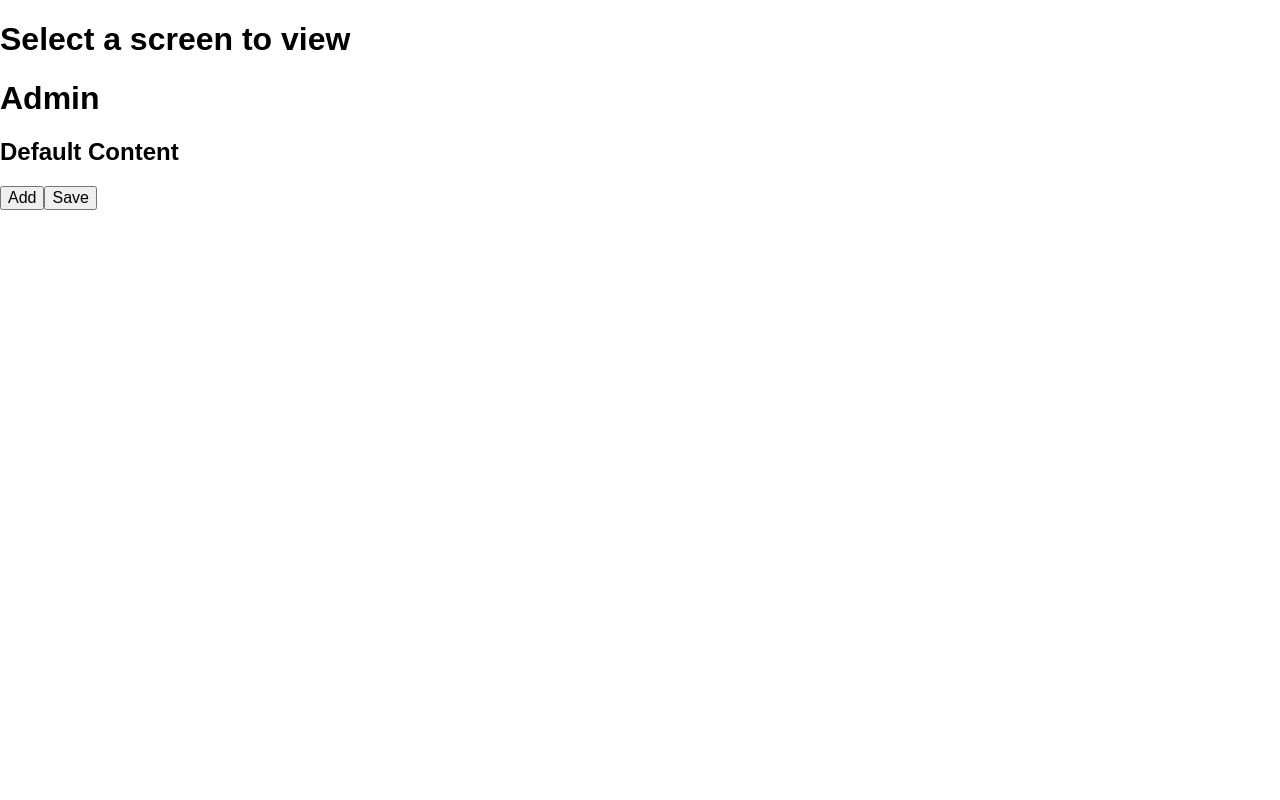
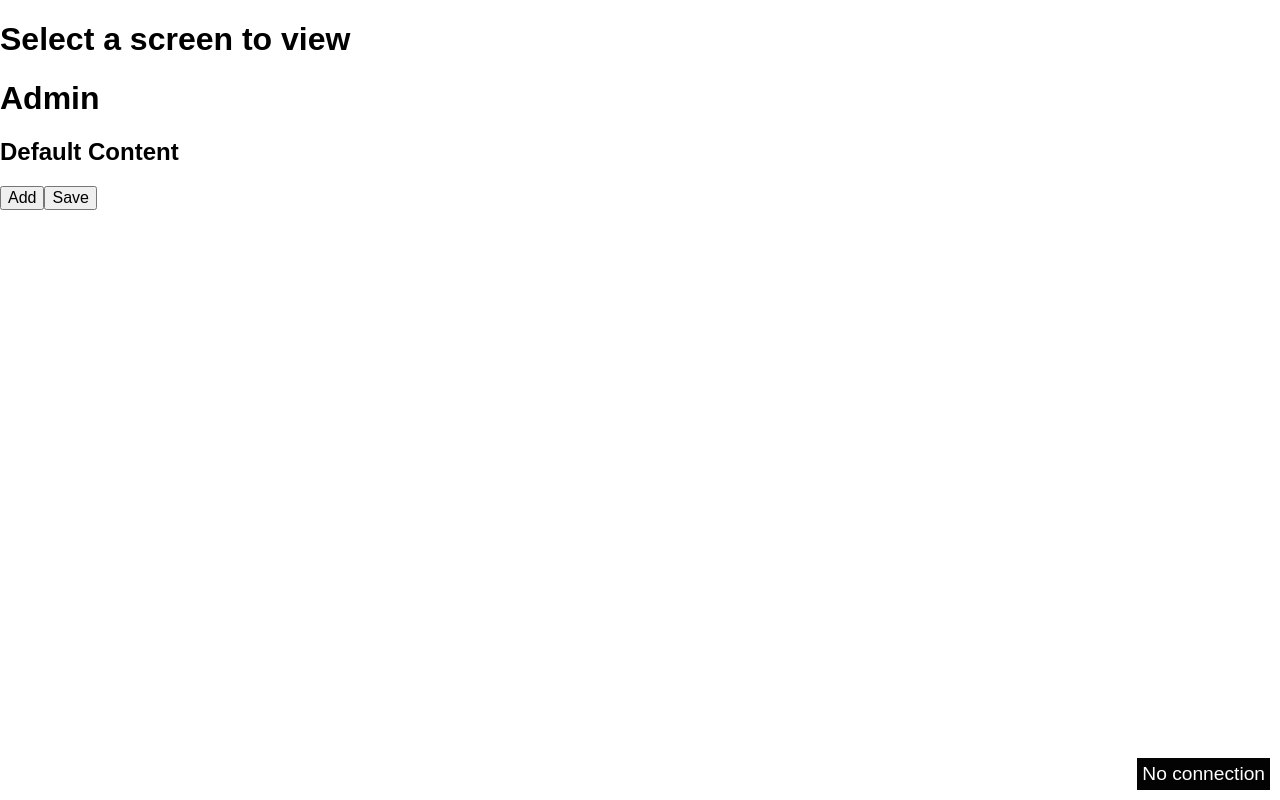
Before and after one commit to mythmon/crimsontwins, a website: page static/index.html in a window 1280 px wide. Drawn offline with nearby package versions, Linux system fonts and the light colour scheme; no server answers.

Commit message:
Add connection lost indicator.
I did this for the green square

```diff
--- a/static/css/crimsontwins.less
+++ b/static/css/crimsontwins.less
@@ -173,3 +173,15 @@ button.close {
   color: #f00;
   cursor: pointer;
 }
+
+#connection-status {
+  background: #000;
+  bottom: 10px;
+  color: #fff;
+  font-size: 1.2em;
+  opacity: 0.99;
+  padding: 5px;
+  position: fixed;
+  right: 10px;
+  z-index: 3;
+}
--- a/static/js/managed.js
+++ b/static/js/managed.js
@@ -17,6 +17,7 @@ function init() {
 
   makeSelectors();
   makeAdmin();
+  makeConnectionStatus();
 }
 
 // When all readyParts are reported as ready, call init().
@@ -207,6 +208,13 @@ function makeAdmin() {
   $('body').append($admin);
 }
 
+function makeConnectionStatus() {
+  $('<span />')
+    .text('No connection')
+    .attr('id', 'connection-status')
+    .appendTo('body');
+}
+
 window.onpopstate = function(ev) {
   var $elem;
   if (!ev.state) {
@@ -224,6 +232,16 @@ window.onpopstate = function(ev) {
 
 /* Socket.IO connections */
 socket = io.connect('/');
+
+socket.on('connect', function() {
+  console.log('connected');
+  $('#connection-status').hide();
+});
+
+socket.on('disconnect', function(screen) {
+  console.log('disconnected');
+  $('#connection-status').show();
+});
 
 socket.on('reset', function() {
   console.log('reset');
```
